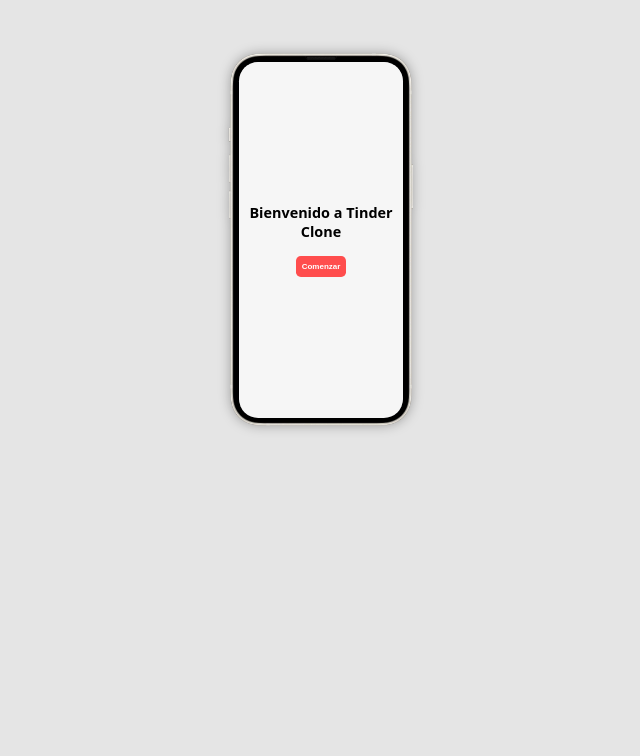
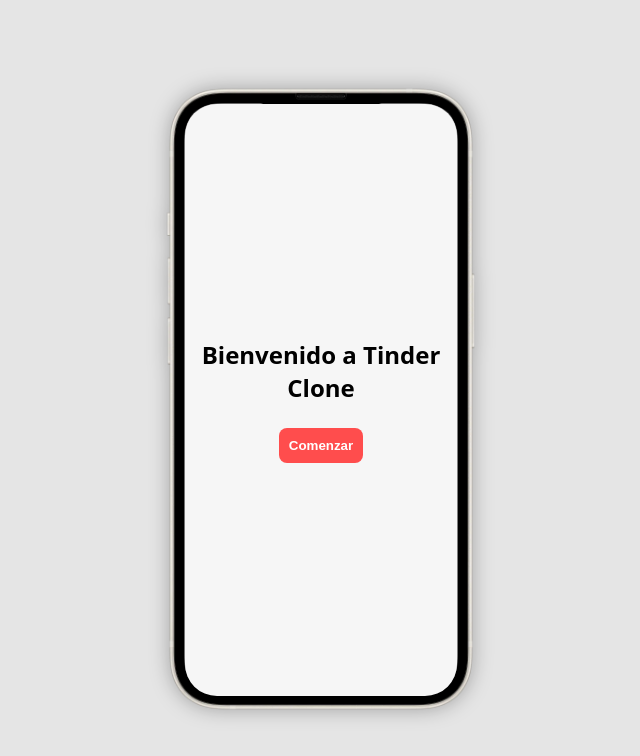
Before and after one commit to astridartun/Tinder-clone, a plain HTML site: page index.html in a window 1280 px wide. Shown: the whole page, without its empty margins (319-959 px from the left). Drawn offline with Linux system fonts and the light colour scheme.

Commit message:
Actualización de tamaño

```diff
--- a/index.html
+++ b/index.html
@@ -4,7 +4,7 @@
   <meta charset="UTF-8" />
   <title>Proyecto Tinder</title>
   <style>
-    /* --- TU CSS MANTENIDO Y CORREGIDO --- */
+
     *, *::before, *::after {
       box-sizing: border-box;
       margin: 0;
@@ -12,14 +12,14 @@
     }
 
     body {
-      font-family: system-ui, sans-serif;
+      font-family: system-ui, -apple-system, BlinkMacSystemFont, 'Segoe UI', Roboto, Oxygen, Ubuntu, Cantarell, 'Open Sans', 'Helvetica Neue', sans-serif;
       display: grid;
       place-content: center;
       min-height: 100vh;
       overflow: hidden;
       user-select: none;
       background: #e5e5e5;
-      zoom: 0.6;
+
     }
 
     main {
@@ -49,6 +49,7 @@
 
     .screen.active {
       display: flex;
+
     }
 
     .hidden {
```
